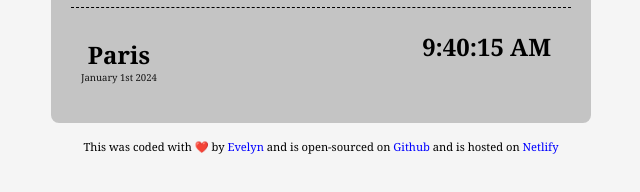
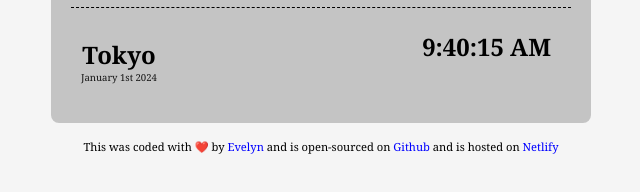
Before and after one commit to EvelynMwanunura/World_Clock, a plain HTML site: page index.html in a window 1280 px wide. Shown: the part 442-634 px from the top of the page, 319-959 px from the left. Drawn offline with Linux system fonts and the light colour scheme.

Commit message:
update html

```diff
--- a/index.html
+++ b/index.html
@@ -24,7 +24,7 @@
       </div>
       <div class="city">
         <div class="cityandtime">
-          <h2>Paris</h2>
+          <h2>Tokyo</h2>
           <p class="date">January 1st 2024</p>
         </div>
         <div class="time">9:40:15 AM</div>
```
